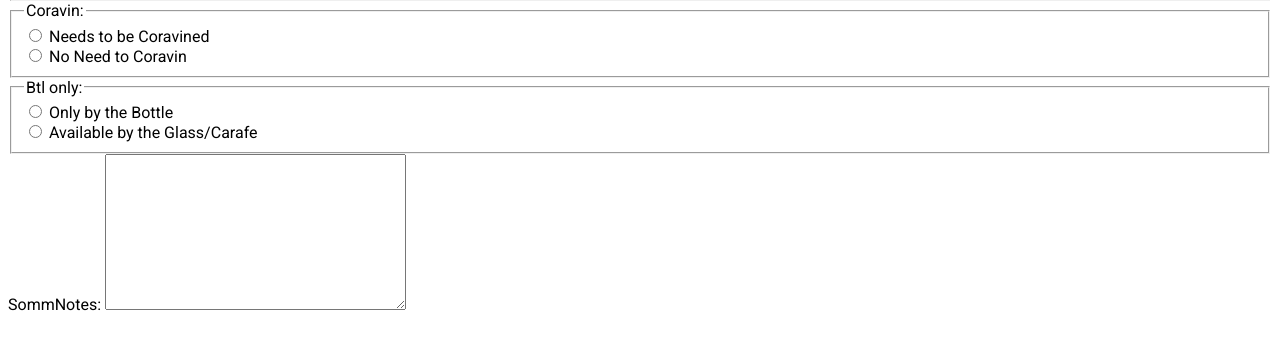
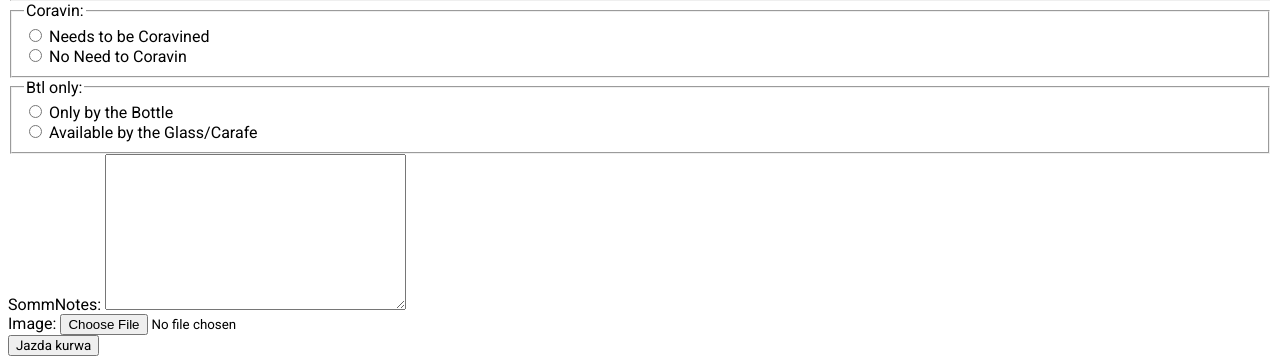
Before and after one commit to PawelKrezel/WineFinder, a Django app: page /admin/ in a window 1280 px wide. Shown: the part 611-975 px from the top of the page. Before the commit the page ends 922 px from the top, so only its background shows below. Run offline with Django 5.2, Linux system fonts and the light colour scheme; parts of the project's set-up code (start-up, migrations or seed data) failed here and were passed over; some libraries are stand-ins or nearby versions.

Commit message:
implemented the firebase authentication and the form now saves the image to the firebase cloud, and all of the other wine data into postgresql database on render.com

```diff
--- a/wineadmin/forms.py
+++ b/wineadmin/forms.py
@@ -2,6 +2,7 @@ from django import forms
 from .models import Wine
 
 class new_wine_form(forms.ModelForm):
+    image = forms.ImageField(required=False)
     class Meta:
         model = Wine
         fields = ["name", "grape", "region", "country", "vintage", "body",
--- a/wineadmin/models.py
+++ b/wineadmin/models.py
@@ -67,7 +67,7 @@ class Wine(models.Model):
     btl_only = models.CharField(max_length=15, choices=BTL_ONLY_CHOICES)
 
     sommNotes = models.TextField(blank=True)
-    image = models.ImageField(upload_to="wine_images/", blank=True)
+    imageURL = models.URLField(blank=True)
 
     shelves = models.ManyToManyField(
         Slot,
--- a/wineadmin/templates/wineadmin/new-wine-form.html
+++ b/wineadmin/templates/wineadmin/new-wine-form.html
@@ -1,9 +1,9 @@
 <!-- Form for adding new wine to the DB -->
-<form id="wineForm" method="POST">
+<form id="wineForm" method="POST" enctype="multipart/form-data" action="{% url 'add_new_wine' %}">
     {% csrf_token %}
     <h1>Add a new wine to the DB  <i class="fa-solid fa-database fa-md"></i></h1>
 
     {{ form_new_wine.as_div }}
 
-
+    <button type="submit">Jazda kurwa</button>
 </form>
--- a/wineadmin/urls.py
+++ b/wineadmin/urls.py
@@ -4,4 +4,5 @@ from . import views
 urlpatterns = [
     path('', views.workInProgress, name='workInProgress'),
     path('admin/', views.wineadmin, name='wineadmin'),
+    path('add-new-wine/', views.add_new_wine, name='add_new_wine'),
 ]
--- a/wineadmin/views.py
+++ b/wineadmin/views.py
@@ -1,8 +1,8 @@
 from django.http import HttpResponse
 from django.template import loader
 from .forms import new_wine_form
-
-
+from django.shortcuts import redirect
+from .firebase_storage import upload_image
 def wineadmin(request):
     form_new_wine = new_wine_form()
     template = loader.get_template('wineadmin/admin-panel.html')
@@ -18,10 +18,17 @@ def workInProgress(request):
 
 def add_new_wine(request):
     if request.method == "POST":
-        form_new_wine = new_wine_form(request.POST)
+        form_new_wine = new_wine_form(request.POST, request.FILES)
 
         if form_new_wine.is_valid():
-            form_new_wine.save()
+            wine = form_new_wine.save(commit=False)
+
+            if request.FILES.get("image"):
+                image_url = upload_image(request.FILES["image"])
+                wine.imageURL = image_url
+
+            wine.save()
+            return redirect("wineadmin")
 
     else:
         form_new_wine = new_wine_form()
```
Also changed, not shown: wineadmin/firebase_storage.py (added, +12 -0 lines), wineadmin/migrations/0005_remove_wine_imageurl_wine_image.py (added), wineadmin/migrations/0006_remove_wine_image_wine_imageurl.py (added).
